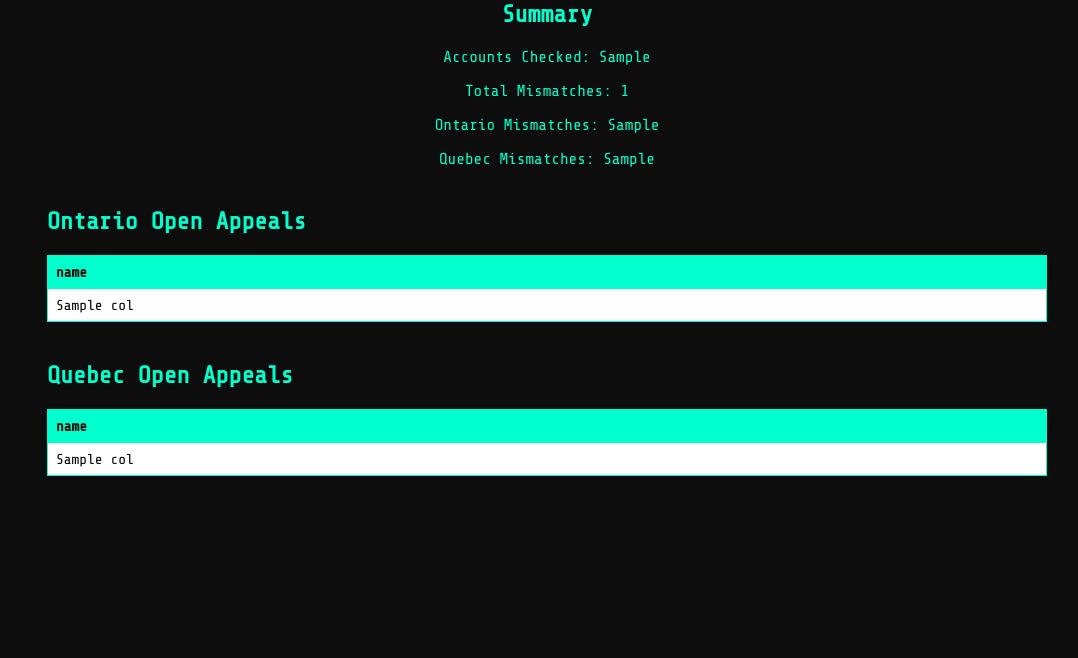
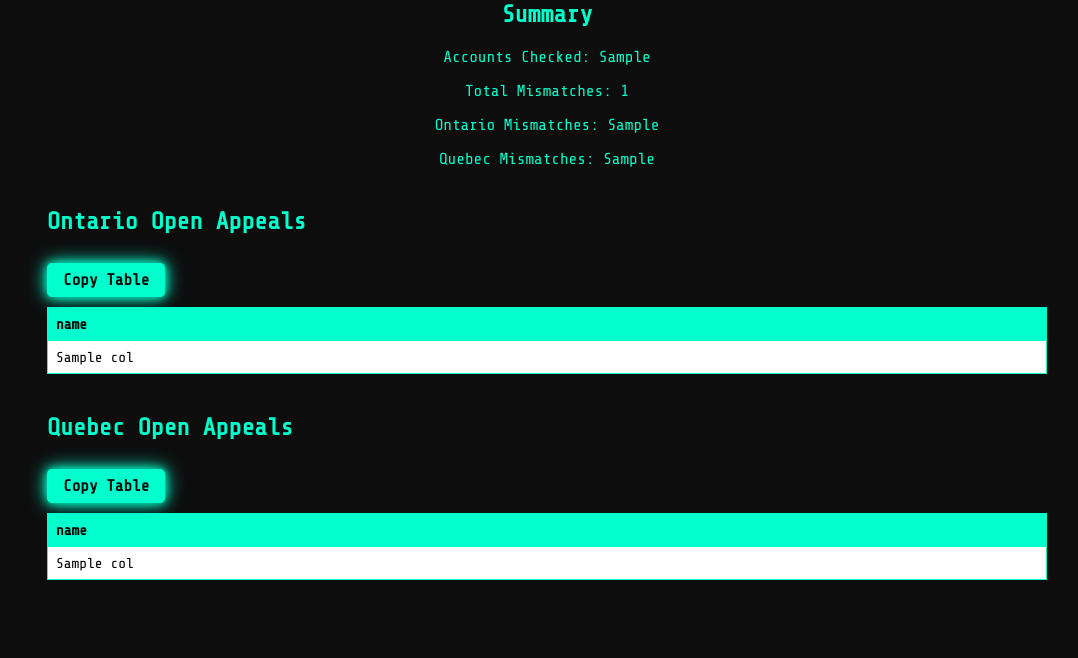
Before and after one commit to daniel-yesa/Findr, a Flask app: template Findr-flask/templates/index.html in a window 1280 px wide. Shown: the part 569-1227 px from the top of the page, without its empty margins (93-1171 px from the left). Before the commit the page ends 1045 px from the top, so only its background shows below. Run offline with Flask 3, Linux system fonts and the light colour scheme; the template is opened without the code that fills it: most values are stand-ins (such as "Sample title", 1, 10 or a date in 2020); some libraries are stand-ins or nearby versions.

Commit message:
Update index.html

```diff
--- a/Findr-flask/templates/index.html
+++ b/Findr-flask/templates/index.html
@@ -19,13 +19,11 @@
             text-align: center;
             padding: 30px;
         }
-
         h1 {
             font-size: 2.5rem;
             text-shadow: 0 0 8px #00ffcc, 0 0 15px #00ffcc;
             margin-bottom: 20px;
         }
-
         .form-container {
             background: rgba(0, 0, 0, 0.85);
             border: 2px solid #00ffcc;
@@ -36,7 +34,6 @@
             margin: 0 auto 40px auto;
             border-radius: 10px;
         }
-
         input, button {
             font-family: inherit;
             font-size: 1rem;
@@ -47,13 +44,11 @@
             width: 100%;
             box-sizing: border-box;
         }
-
         input[type="text"], input[type="file"] {
             background-color: #1a1a1a;
             color: #00ffcc;
             border: 1px solid #00ffcc;
         }
-
         button {
             background-color: #00ffcc;
             color: #0d0d0d;
@@ -63,21 +58,23 @@
             transition: all 0.3s ease;
             box-shadow: 0 0 10px #00ffcc, 0 0 20px #00ffcc;
         }
-
         button:hover {
             background-color: #00e6b8;
             box-shadow: 0 0 20px #00ffcc, 0 0 30px #00ffcc;
             transform: scale(1.05);
         }
-
-        /* Table Styling */
+        .copy-btn {
+            margin-bottom: 10px;
+            width: auto;
+            padding: 8px 16px;
+            display: inline-block;
+        }
         .table-container {
             margin: 40px auto;
             width: 95%;
             max-width: 1000px;
             text-align: left;
         }
-
         table {
             border-collapse: collapse;
             width: 100%;
@@ -85,41 +82,19 @@
             color: #00ffcc;
             font-size: 0.9rem;
         }
-
         th, td {
             border: 1px solid #00ffcc;
             padding: 8px;
             text-align: left;
-            /* White background for copy-paste */
             background-color: #ffffff;
             color: #000000;
         }
-
         th {
             background-color: #00ffcc;
             color: #000000;
-            text-shadow: none;
         }
-
-        /* Keep visual neon glow on screen */
-        table th, table td {
-            position: relative;
-        }
-        table th::before, table td::before {
-            content: '';
-            position: absolute;
-            top: 0; left: 0; right: 0; bottom: 0;
-            background: rgba(0, 255, 204, 0.05);
-            z-index: -1;
-        }
-
-        /* Alternating rows */
         tr:nth-child(even) td {
             background-color: #f9f9f9;
-        }
-
-        .hidden {
-            display: none;
         }
     </style>
 </head>
@@ -156,7 +131,8 @@
 
 <div class="table-container">
     <h2>Ontario Open Appeals</h2>
-    <table>
+    <button class="copy-btn" onclick="copyTable('ontarioTable')">Copy Table</button>
+    <table id="ontarioTable">
         <thead>
             <tr>
                 {% for col in ontario[0].keys() %}
@@ -178,7 +154,8 @@
 
 <div class="table-container">
     <h2>Quebec Open Appeals</h2>
-    <table>
+    <button class="copy-btn" onclick="copyTable('quebecTable')">Copy Table</button>
+    <table id="quebecTable">
         <thead>
             <tr>
                 {% for col in quebec[0].keys() %}
@@ -205,10 +182,28 @@
 <script type="text/javascript" src="https://cdn.jsdelivr.net/npm/daterangepicker/daterangepicker.min.js"></script>
 <script>
     $(function() {
-        $('#date_range').daterangepicker({
-            opens: 'center'
-        });
+        $('#date_range').daterangepicker({ opens: 'center' });
     });
+
+    function copyTable(tableId) {
+        let range, sel;
+        let table = document.getElementById(tableId);
+        if (document.createRange && window.getSelection) {
+            range = document.createRange();
+            sel = window.getSelection();
+            sel.removeAllRanges();
+            try {
+                range.selectNodeContents(table);
+                sel.addRange(range);
+            } catch (e) {
+                range.selectNode(table);
+                sel.addRange(range);
+            }
+            document.execCommand("copy");
+            sel.removeAllRanges();
+            alert("Table copied to clipboard!");
+        }
+    }
 </script>
 
 </body>
```
